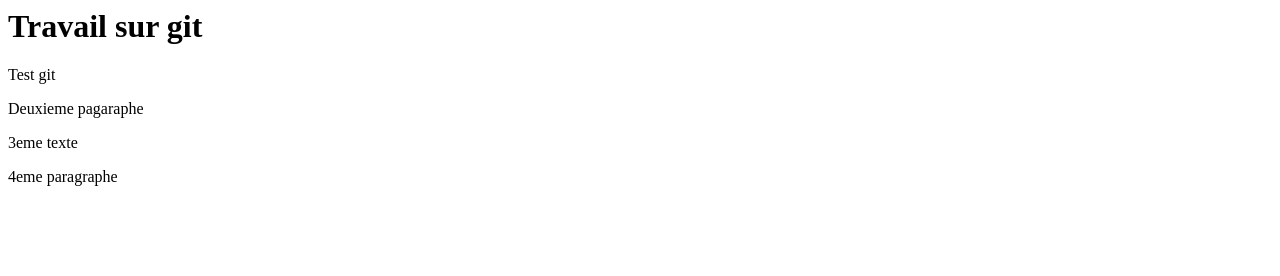
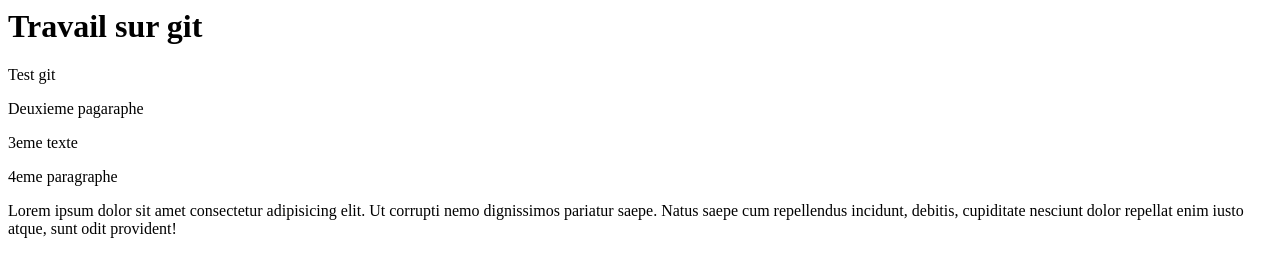
Before and after one commit to formeka/ceppic-git, a plain HTML site: page index.html in a window 1280 px wide. Drawn offline with Linux system fonts and the light colour scheme.

Commit message:
Ajout texte

```diff
--- a/index.html
+++ b/index.html
@@ -5,3 +5,4 @@
 
 <p>3eme texte</p>
 <p>4eme paragraphe</p>
+<p>Lorem ipsum dolor sit amet consectetur adipisicing elit. Ut corrupti nemo dignissimos pariatur saepe. Natus saepe cum repellendus incidunt, debitis, cupiditate nesciunt dolor repellat enim iusto atque, sunt odit provident!</p>
```
